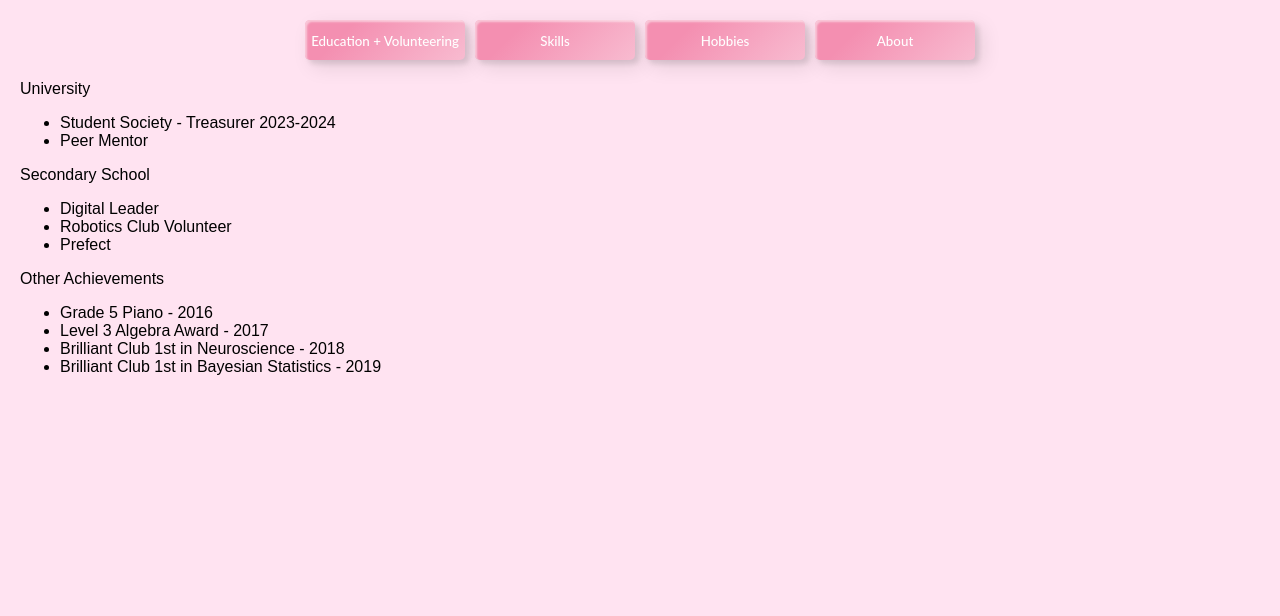
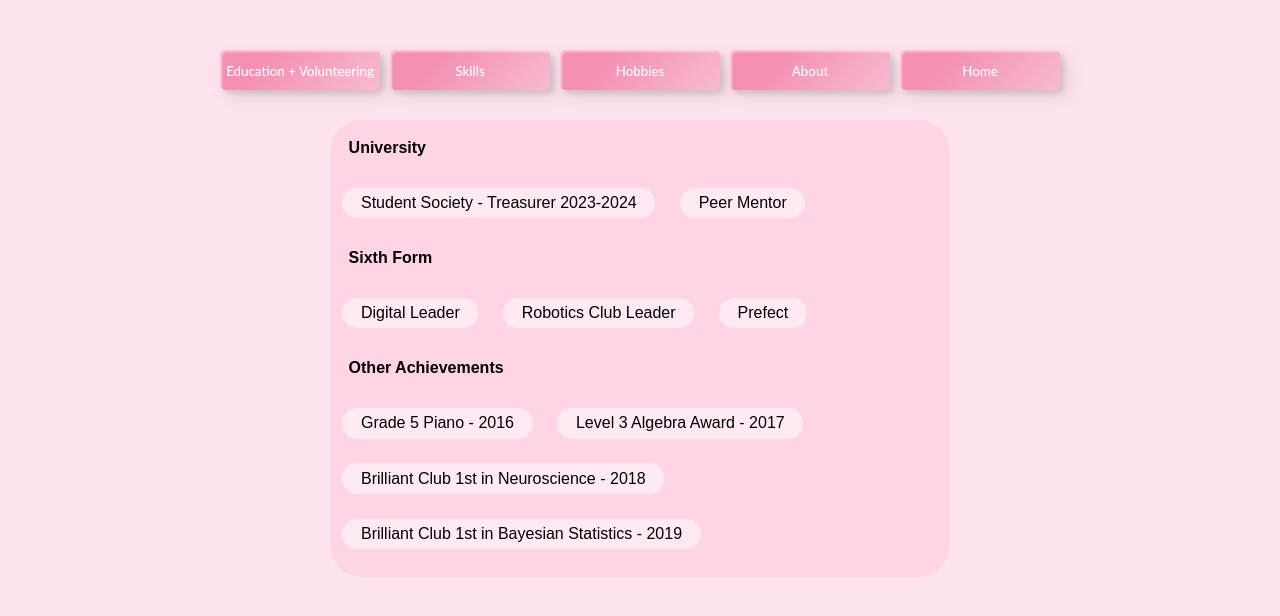
Before and after one commit to katsofroniou/Portfolio-Website, a SvelteKit app in the folder portfolio/: page /about in a window 1280 px wide. Both pictures are taken after a click on the button "Education + Volunteering". Shown: the top 616 px of the page. Built offline with nearby package versions, Linux system fonts and the light colour scheme.

Commit message:
feat: added slide up fade in

```diff
--- a/portfolio/src/routes/about/+page.svelte
+++ b/portfolio/src/routes/about/+page.svelte
@@ -1,4 +1,5 @@
 <script lang="ts">
+	import { goto } from '$app/navigation';
 	import { onMount } from 'svelte';
 
 	const dob = new Date(2002, 8, 23);
@@ -56,6 +57,10 @@
 		showEdu = false;
 		showAbout = true;
 	}
+
+	function goHome() {
+		goto('/');
+	}
 </script>
 
 <svelte:head>
@@ -79,10 +84,11 @@
 		<button on:click={toggleSkills} class="allbtn sectionbtn"><span>Skills</span></button>
 		<button on:click={toggleHobbies} class="allbtn sectionbtn"><span>Hobbies</span></button>
 		<button on:click={toggleAbout} class="allbtn sectionbtn"><span>About</span></button>
+		<button on:click={goHome} class="allbtn homebtn sectionbtn"><span>Home</span></button>
 	</div>
 
 	{#if showSkills}
-		<div class="skillsContent">
+		<div class="skillsContent slide-up-fade-in">
 			<p>Languages</p>
 			<ul class="skillsContainer">
 				<li>Python</li>
@@ -105,15 +111,15 @@
 			<p>Other Skills</p>
 			<ul class="skillsContainer">
 				<li>Linux</li>
-				<li>Linear Algebra - Multi Dimensional Data Processing</li>
 				<li>Algorithms & Complexity</li>
 				<li>Data Analysis</li>
+				<li>Linear Algebra - Multi Dimensional Data Processing</li>
 			</ul>
 		</div>
 	{/if}
 
 	{#if showHobbies}
-		<div class="hobbiesContent">
+		<div class="hobbiesContent slide-up-fade-in">
 			<ul>
 				<li>Baking</li>
 				<li>Playing Piano</li>
@@ -124,16 +130,16 @@
 	{/if}
 
 	{#if showEdu}
-		<div class="educationContent">
+		<div class="educationContent slide-up-fade-in">
 			<p>University</p>
 			<ul>
 				<li>Student Society - Treasurer 2023-2024</li>
 				<li>Peer Mentor</li>
 			</ul>
-			<p>Secondary School</p>
+			<p>Sixth Form</p>
 			<ul>
 				<li>Digital Leader</li>
-				<li>Robotics Club Volunteer</li>
+				<li>Robotics Club Leader</li>
 				<li>Prefect</li>
 			</ul>
 
@@ -148,25 +154,47 @@
 	{/if}
 
 	{#if showAbout}
-		<div class="aboutContent">
+		<div class="aboutContent slide-up-fade-in">
 			<p>about me - {myAge}</p>
 		</div>
 	{/if}
 </main>
 
 <style lang="scss">
-	$pink: #f48fb1;
-	$white: #fff;
-	$background: #f0ecfc;
+	$pink: rgba(244, 143, 177, 1);
 
-    .skillsContent {
+	::selection {
+		background-color: #ffb1ce;
+	}
+
+	.slide-up-fade-in {
+		animation: slide-up-fade-in ease 1s;
+		transform-origin: 50% 50%;
+		animation-fill-mode: forwards;
+
+		@keyframes slide-up-fade-in {
+			0% {
+				opacity: 0;
+				transform: translate(0px, 40px);
+			}
+			100% {
+				opacity: 1;
+				transform: translate(0px, 0px);
+			}
+		}
+	}
+
+	.skillsContent,
+	.educationContent {
 		display: table;
 		flex-direction: column;
 		align-items: center;
 		margin: auto;
+		border-radius: 2rem;
 		width: 50%;
 		height: 50%;
-		background-color: $background;
+		background-color: rgba(255, 90, 151, 0.1);
+		max-width: 65%;
 
 		p {
 			font-weight: bold;
@@ -183,7 +211,7 @@
 				list-style-type: none;
 				display: inline;
 				float: none;
-				background-color: $white;
+				background-color: rgba(255, 255, 255, 0.5);
 				fill-opacity: 0.2;
 				border-radius: 1rem;
 				padding: 1% 3%;
@@ -192,18 +220,17 @@
 		}
 	}
 
-
 	.buttonContainer {
 		display: flex;
 		justify-content: center;
 		gap: 10px;
-		margin-bottom: 20px;
+		margin: 30px 0;
 	}
 
 	.allbtn {
 		width: auto;
 		height: 40px;
-		color: $white;
+		color: #fff;
 		border-radius: 5px;
 		padding: 10px 30px;
 		font-family: 'Lato', sans-serif;
@@ -220,7 +247,7 @@
 	}
 
 	.sectionbtn {
-		background-color: $background;
+		background-color: #fff;
 		background-image: linear-gradient(315deg, #f8bbd0 0%, $pink 74%);
 		line-height: 42px;
 		padding: 0;
```
Lines whose indentation alone changed are shown as unchanged.
